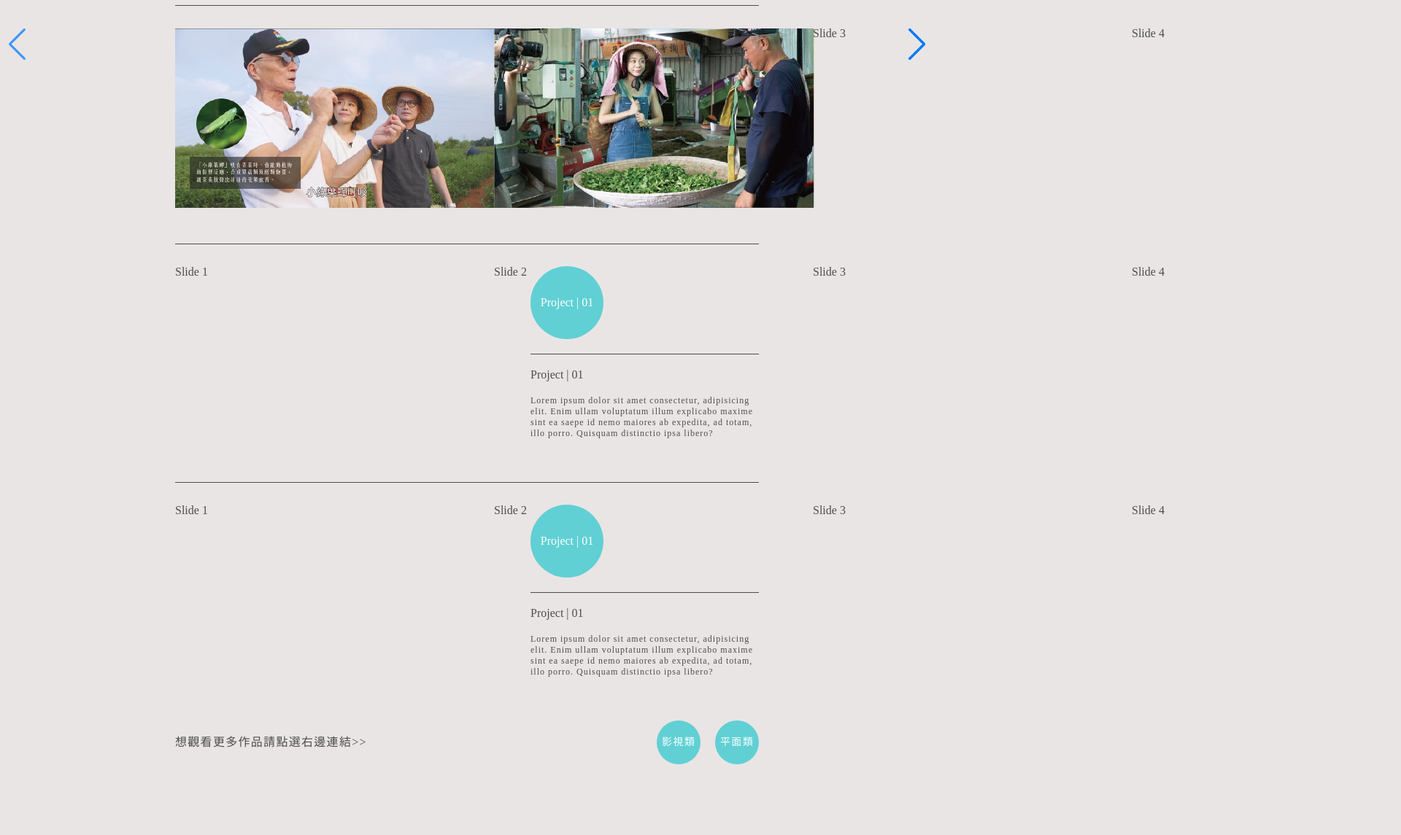
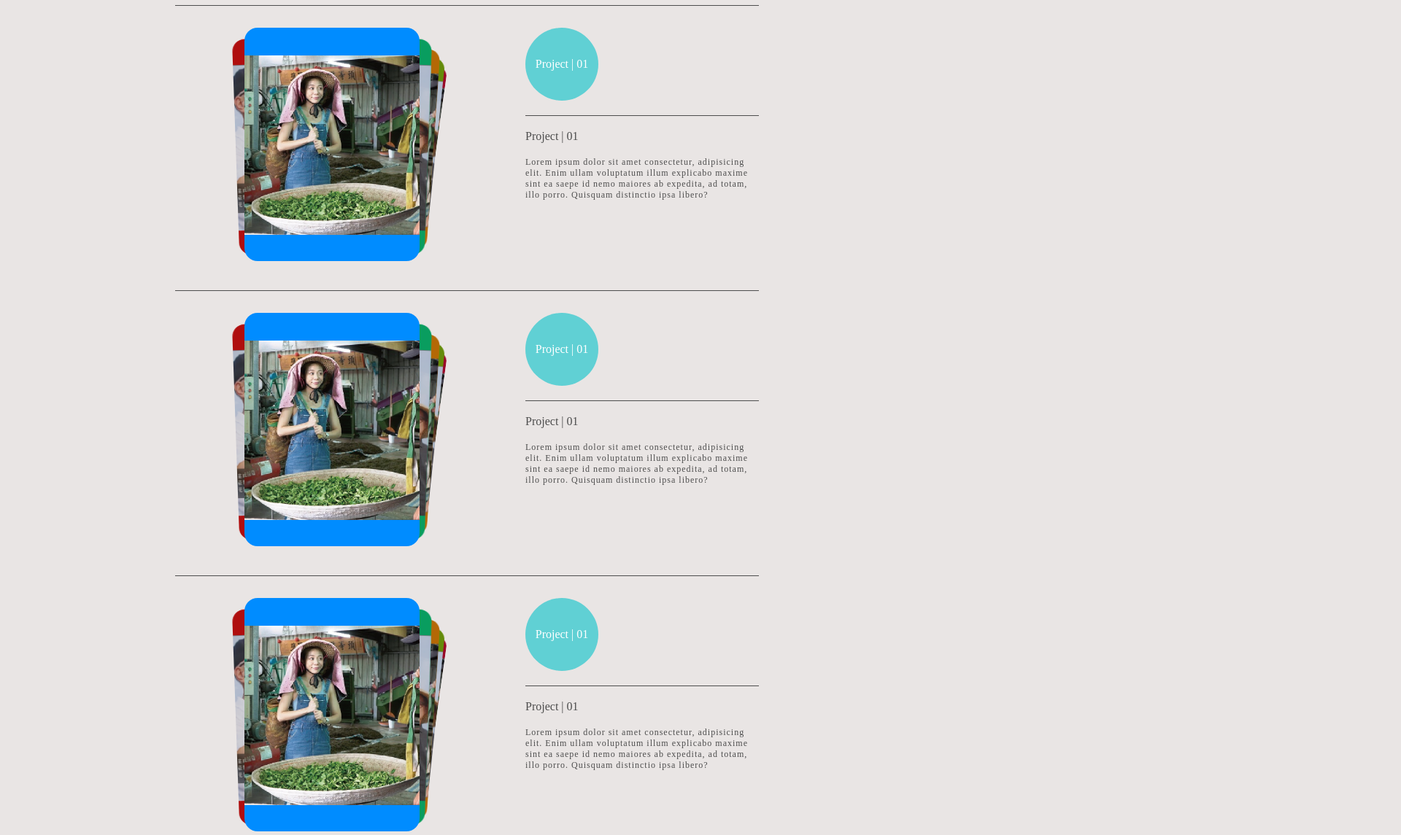
Before and after one commit to wen200771/MyWeb, a plain HTML site: page 個人網站/個人作品.html in a window 1280 px wide. Shown: the part 339-1484 px from the top of the page at 73% size, 1920 px wide, since content can reach past the window. Drawn offline with nearby package versions, Linux system fonts and the light colour scheme.

Commit message:
Add files via upload

```diff
--- a/個人網站/css/個人作品.css
+++ b/個人網站/css/個人作品.css
@@ -1,16 +1,84 @@
-html, body, div, span, applet, object, iframe,
-h1, h2, h3, h4, h5, h6, p, blockquote, pre,
-a, abbr, acronym, address, big, cite, code,
-del, dfn, em, img, ins, kbd, q, s, samp,
-small, strike, strong, sub, sup, tt, var,
-b, u, i, center,
-dl, dt, dd, ol, ul, li,
-fieldset, form, label, legend,
-table, caption, tbody, tfoot, thead, tr, th, td,
-article, aside, canvas, details, embed,
-figure, figcaption, footer, header, hgroup,
-menu, nav, output, ruby, section, summary,
-time, mark, audio, video {
+html,
+body,
+div,
+span,
+applet,
+object,
+iframe,
+h1,
+h2,
+h3,
+h4,
+h5,
+h6,
+p,
+blockquote,
+pre,
+a,
+abbr,
+acronym,
+address,
+big,
+cite,
+code,
+del,
+dfn,
+em,
+img,
+ins,
+kbd,
+q,
+s,
+samp,
+small,
+strike,
+strong,
+sub,
+sup,
+tt,
+var,
+b,
+u,
+i,
+center,
+dl,
+dt,
+dd,
+ol,
+ul,
+li,
+fieldset,
+form,
+label,
+legend,
+table,
+caption,
+tbody,
+tfoot,
+thead,
+tr,
+th,
+td,
+article,
+aside,
+canvas,
+details,
+embed,
+figure,
+figcaption,
+footer,
+header,
+hgroup,
+menu,
+nav,
+output,
+ruby,
+section,
+summary,
+time,
+mark,
+audio,
+video {
     margin: 0;
     padding: 0;
     border: 0;
@@ -18,36 +86,58 @@ time, mark, audio, video {
     font: inherit;
     vertical-align: baseline;
 }
+
 /* HTML5 display-role reset for older browsers */
-article, aside, details, figcaption, figure,
-footer, header, hgroup, menu, nav, section {
+article,
+aside,
+details,
+figcaption,
+figure,
+footer,
+header,
+hgroup,
+menu,
+nav,
+section {
     display: block;
 }
+
 body {
     line-height: 1;
 }
-ol, ul {
+
+ol,
+ul {
     list-style: none;
 }
-blockquote, q {
+
+blockquote,
+q {
     quotes: none;
 }
-blockquote:before, blockquote:after,
-q:before, q:after {
+
+blockquote:before,
+blockquote:after,
+q:before,
+q:after {
     content: '';
     content: none;
 }
+
 table {
     border-collapse: collapse;
     border-spacing: 0;
 }
-body{
+
+body {
     background-color: #e9e5e4;
 }
-a{
+
+a {
     text-decoration: none;
 }
-.wrap{
+
+.wrap {
     width: 1080;
     margin: 0 auto;
     display: flex;
@@ -55,53 +145,62 @@ a{
     align-items: center;
     /* border: 1px solid black; */
 }
-.header{
+
+.header {
     width: 800px;
     display: flex;
     justify-content: flex-start;
     align-items: flex-end;
     padding: 40px 0px 40px 0px;
 }
-.logo{
+
+.logo {
     margin-right: 40px;
     color: #4d4d4d;
 }
-.logo .name{
+
+.logo .name {
     font-family: 'Noto Sans TC', sans-serif;
     font-weight: bold;
     font-size: 50px;
     margin-bottom: 10px;
 }
-.logo span{
+
+.logo span {
     font-size: 25px;
     font-weight: 500;
 }
-.logo .Profession{
+
+.logo .Profession {
     font-family: 'Noto Serif TC', serif;
     font-size: 16px;
     letter-spacing: 4px;
 }
-.menu ul{
+
+.menu ul {
     display: flex;
     margin-bottom: 10px;
 }
-.menu li a{
+
+.menu li a {
     margin-right: 25px;
     font-family: 'Noto Serif TC', serif;
     font-weight: bold;
     color: #8d8c8b;
 }
-.menu li a:hover{
+
+.menu li a:hover {
     color: #60d0d4;
 }
-.content{
+
+.content {
     width: 800px;
     color: #4d4d4d;
     margin-top: 50px;
     /* border: 1px solid black; */
 }
 
-.content h1{
+.content h1 {
     font-family: 'Noto Serif TC', serif;
     font-weight: 700;
     font-size: 80px;
@@ -109,18 +208,21 @@ a{
     padding-bottom: 50px;
     /* border-bottom: 1px solid #4d4d4d; */
 }
-.project{
+
+.project {
     margin-top: 10px;
     margin-bottom: 40px;
     padding-top: 30px;
     border-top: 1px solid #4d4d4d;
     display: flex;
 }
-.project .main-right{
+
+.project .main-right {
     width: 40%;
     margin-left: 50px;
 }
-.project .main-right h3{
+
+.project .main-right h3 {
     font-family: 'Noto Serif TC', serif;
     width: 100px;
     height: 100px;
@@ -132,7 +234,8 @@ a{
     background: #60d0d4;
     margin-bottom: 20px;
 }
-.project .main-right h4{
+
+.project .main-right h4 {
     font-family: 'Noto Serif TC', serif;
     font-size: 16px;
     color: #4d4d4d;
@@ -140,29 +243,82 @@ a{
     border-top: 1px solid #4d4d4d;
     margin-bottom: 20px;
 }
-.project .main-right p{
+
+.project .main-right p {
     font-size: 12px;
     color: #4d4d4d;
     line-height: 15px;
     letter-spacing: 1px;
 }
-.swiper-container {
-    width: 437px;
-    height: 246px;
-    margin-bottom: 10px;
-    /* border: 1px solid black; */
+
+.swiper {
+    width: 240px;
+    height: 320px;
 }
-.content .more{
+
+.swiper-slide {
+    display: flex;
+    align-items: center;
+    justify-content: center;
+    border-radius: 18px;
+    font-size: 22px;
+    font-weight: bold;
+    color: #fff;
+}
+
+.swiper-slide:nth-child(1n) {
+    background-color: rgb(206, 17, 17);
+}
+
+.swiper-slide:nth-child(2n) {
+    background-color: rgb(0, 140, 255);
+}
+
+.swiper-slide:nth-child(3n) {
+    background-color: rgb(10, 184, 111);
+}
+
+.swiper-slide:nth-child(4n) {
+    background-color: rgb(211, 122, 7);
+}
+
+.swiper-slide:nth-child(5n) {
+    background-color: rgb(118, 163, 12);
+}
+
+.swiper-slide:nth-child(6n) {
+    background-color: rgb(180, 10, 47);
+}
+
+.swiper-slide:nth-child(7n) {
+    background-color: rgb(35, 99, 19);
+}
+
+.swiper-slide:nth-child(8n) {
+    background-color: rgb(0, 68, 255);
+}
+
+.swiper-slide:nth-child(9n) {
+    background-color: rgb(218, 12, 218);
+}
+
+.swiper-slide:nth-child(10n) {
+    background-color: rgb(54, 94, 77);
+}
+
+.content .more {
     font-family: 'Noto Serif TC', serif;
     letter-spacing: 1.3px;
     display: flex;
     justify-content: space-between;
     align-items: center;
 }
-.content .more .Portfolio{
+
+.content .more .Portfolio {
     display: flex;
 }
-.content .more a{
+
+.content .more a {
     display: block;
     border-radius: 50%;
     background: #60d0d4;
@@ -174,7 +330,8 @@ a{
     line-height: 60px;
     margin-left: 20px;
 }
-.footer{
+
+.footer {
     display: flex;
     align-items: flex-start;
     justify-content: space-around;
@@ -185,25 +342,30 @@ a{
     padding-bottom: 50px;
     background: #e83555;
 }
-.icon{
+
+.icon {
     color: #60d0d4;
     margin-right: 20px;
 }
-.footer .content2{
+
+.footer .content2 {
     display: flex;
     color: white;
 }
-.footer h3{
+
+.footer h3 {
     margin-bottom: 5px;
     font-size: 14px;
     font-weight: bold;
     letter-spacing: 1.5px;
 }
-.footer p{
+
+.footer p {
     font-size: 12px;
     line-height: 15px;
 }
-.footer a{
+
+.footer a {
     color: white;
     font-size: 12px;
     text-decoration: none;
--- a/個人網站/個人作品.html
+++ b/個人網站/個人作品.html
@@ -1,12 +1,12 @@
 <!DOCTYPE html>
 <html lang="en">
+
 <head>
     <meta charset="UTF-8">
     <meta http-equiv="X-UA-Compatible" content="IE=edge">
     <meta name="viewport" content="width=device-width, initial-scale=1.0">
     <title>首頁</title>
     <link rel="stylesheet" href="css/個人作品.css">
-    <link rel="stylesheet" href="https://unpkg.com/swiper/swiper-bundle.css" />
     <link rel="stylesheet" href="https://unpkg.com/swiper/swiper-bundle.min.css" />
     <link rel="preconnect" href="https://fonts.gstatic.com">
     <link rel="stylesheet" href="font-awesome-4.7.0/css/font-awesome.min.css">
@@ -15,6 +15,7 @@
     <link href="https://fonts.googleapis.com/css2?family=Noto+Serif+TC:wght@200;500;900&display=swap" rel="stylesheet">
 
 </head>
+
 <body>
     <div class="wrap">
         <div class="header">
@@ -38,65 +39,85 @@
         <div class="content">
             <h1>專案經歷</h1>
             <div class="project">
-                <div class="swiper-container">
+                <div class="swiper mySwiper">
                     <div class="swiper-wrapper">
-                        <div class="swiper-slide"><img src="images/桃園茶產業/小綠葉蟬.png"></div>
-                        <div class="swiper-slide"><img src="images/桃園茶產業/側拍.png"></div>
-                        <div class="swiper-slide">Slide 3</div>
-                        <div class="swiper-slide">Slide 4</div>
+                        <div class="swiper-slide">
+                            <img src="images/桃園茶產業/側拍.png">
+                        </div>
+                        <div class="swiper-slide">
+                            <img src="images/桃園茶產業/小綠葉蟬.png">
+                        </div>
+                        <div class="swiper-slide">
+                            <img src="images/桃園茶產業/側拍.png">
+                        </div>
+                        <div class="swiper-slide">
+                            <img src="images/桃園茶產業/小綠葉蟬.png">
+                        </div>
                     </div>
-                    <!-- Add Arrows -->
-                    <div class="swiper-button-next"></div>
-                    <div class="swiper-button-prev"></div>
                 </div>
                 <div class="main-right">
                     <h3>Project | 01</h3>
                     <h4>Project | 01</h4>
-                    <p>Lorem ipsum dolor sit amet consectetur, adipisicing elit. Enim ullam voluptatum illum explicabo maxime sint ea saepe id nemo maiores ab expedita, ad totam, illo porro. Quisquam distinctio ipsa libero?</p>
+                    <p>Lorem ipsum dolor sit amet consectetur, adipisicing elit. Enim ullam voluptatum illum explicabo
+                        maxime sint ea saepe id nemo maiores ab expedita, ad totam, illo porro. Quisquam distinctio ipsa
+                        libero?</p>
                 </div>
             </div>
             <div class="project">
-                <div class="swiper-container">
+                <div class="swiper mySwiper">
                     <div class="swiper-wrapper">
-                        <div class="swiper-slide">Slide 1</div>
-                        <div class="swiper-slide">Slide 2</div>
-                        <div class="swiper-slide">Slide 3</div>
-                        <div class="swiper-slide">Slide 4</div>
+                        <div class="swiper-slide">
+                            <img src="images/桃園茶產業/側拍.png">
+                        </div>
+                        <div class="swiper-slide">
+                            <img src="images/桃園茶產業/小綠葉蟬.png">
+                        </div>
+                        <div class="swiper-slide">
+                            <img src="images/桃園茶產業/側拍.png">
+                        </div>
+                        <div class="swiper-slide">
+                            <img src="images/桃園茶產業/小綠葉蟬.png">
+                        </div>
                     </div>
-                    <!-- Add Arrows -->
-                    <div class="swiper-button-next"></div>
-                    <div class="swiper-button-prev"></div>
                 </div>
                 <div class="main-right">
                     <h3>Project | 01</h3>
                     <h4>Project | 01</h4>
-                    <p>Lorem ipsum dolor sit amet consectetur, adipisicing elit. Enim ullam voluptatum illum explicabo maxime sint
+                    <p>Lorem ipsum dolor sit amet consectetur, adipisicing elit. Enim ullam voluptatum illum explicabo
+                        maxime sint
                         ea saepe id nemo maiores ab expedita, ad totam, illo porro. Quisquam distinctio ipsa libero?</p>
                 </div>
             </div>
             <div class="project">
-                <div class="swiper-container">
+                <div class="swiper mySwiper">
                     <div class="swiper-wrapper">
-                        <div class="swiper-slide">Slide 1</div>
-                        <div class="swiper-slide">Slide 2</div>
-                        <div class="swiper-slide">Slide 3</div>
-                        <div class="swiper-slide">Slide 4</div>
+                        <div class="swiper-slide">
+                            <img src="images/桃園茶產業/側拍.png">
+                        </div>
+                        <div class="swiper-slide">
+                            <img src="images/桃園茶產業/小綠葉蟬.png">
+                        </div>
+                        <div class="swiper-slide">
+                            <img src="images/桃園茶產業/側拍.png">
+                        </div>
+                        <div class="swiper-slide">
+                            <img src="images/桃園茶產業/小綠葉蟬.png">
+                        </div>
                     </div>
-                    <!-- Add Arrows -->
-                    <div class="swiper-button-next"></div>
-                    <div class="swiper-button-prev"></div>
                 </div>
                 <div class="main-right">
                     <h3>Project | 01</h3>
                     <h4>Project | 01</h4>
-                    <p>Lorem ipsum dolor sit amet consectetur, adipisicing elit. Enim ullam voluptatum illum explicabo maxime sint
+                    <p>Lorem ipsum dolor sit amet consectetur, adipisicing elit. Enim ullam voluptatum illum explicabo
+                        maxime sint
                         ea saepe id nemo maiores ab expedita, ad totam, illo porro. Quisquam distinctio ipsa libero?</p>
                 </div>
             </div>
             <div class="more">
                 <p>想觀看更多作品請點選右邊連結>></p>
                 <div class="Portfolio">
-                    <a href="https://www.youtube.com/watch?v=y7TExFCmYhI&list=PLtAqj9dHkP46OAB7yUOXy4HclxIFKB_iP&index=1">影視類</a>
+                    <a
+                        href="https://www.youtube.com/watch?v=y7TExFCmYhI&list=PLtAqj9dHkP46OAB7yUOXy4HclxIFKB_iP&index=1">影視類</a>
                     <a href="https://wen80420.wixsite.com/wenart" target="_blank">平面類</a>
                 </div>
             </div>
@@ -129,7 +150,8 @@
             <li>
                 <h3>Follow me</h3>
                 <div class="Community">
-                    <a href="https://www.facebook.com/wen80420/" target="_blank"><i class="icon2 fa fa-facebook" aria-hidden="true"></i></a>
+                    <a href="https://www.facebook.com/wen80420/" target="_blank"><i class="icon2 fa fa-facebook"
+                            aria-hidden="true"></i></a>
                     <a href="https://www.instagram.com/wen80420/" target="_blank">
                         <i class="icon2 fa fa-instagram" aria-hidden="true"></i>
                     </a>
@@ -138,18 +160,16 @@
         </ul>
     </div>
     <!-- Swiper JS -->
-    <script src="../package/swiper-bundle.min.js"></script>
-    <script src="https://unpkg.com/swiper/swiper-bundle.js"></script>
     <script src="https://unpkg.com/swiper/swiper-bundle.min.js"></script>
 
     <!-- Initialize Swiper -->
     <script>
-        var swiper = new Swiper('.swiper-container', {
-            navigation: {
-                nextEl: '.swiper-button-next',
-                prevEl: '.swiper-button-prev',
-            },
+        var swiper = new Swiper(".mySwiper", {
+            effect: "cards",
+            grabCursor: true,
+            loop: true,
         });
     </script>
 </body>
+
 </html>
```
